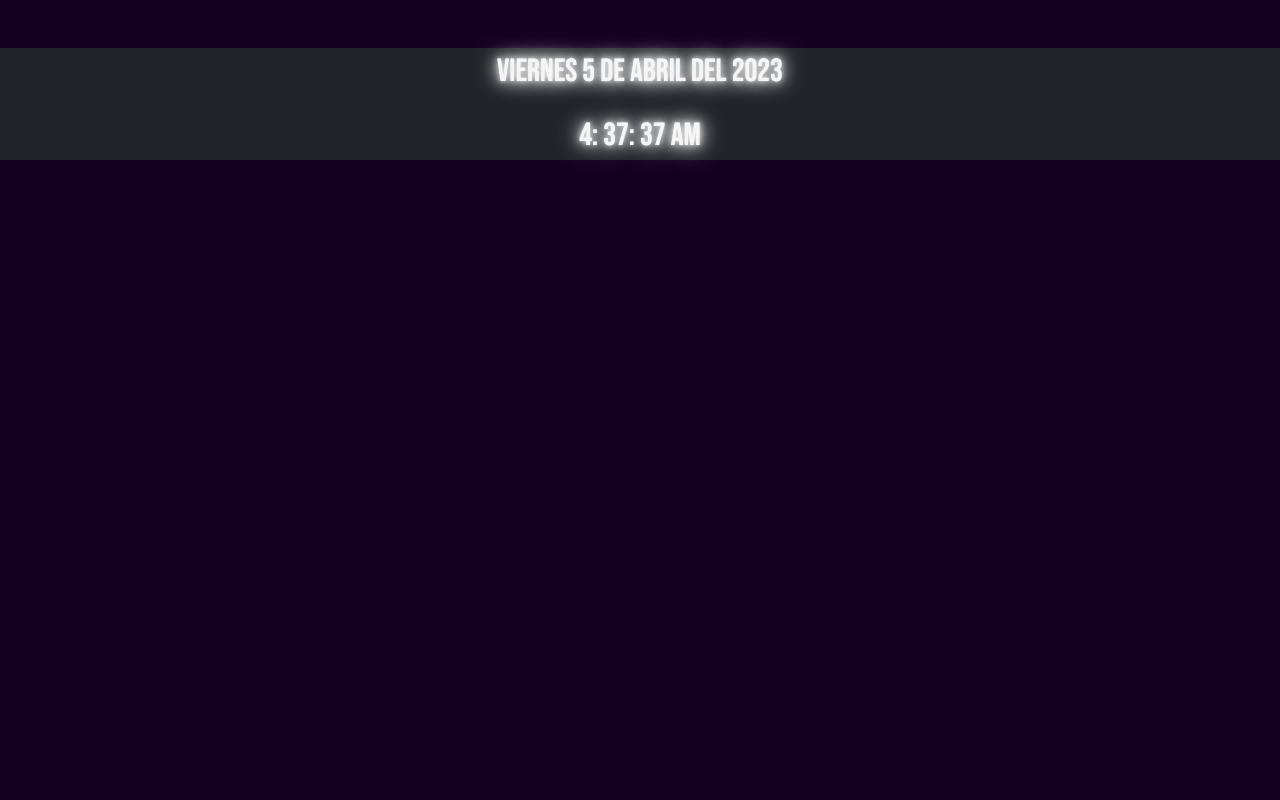
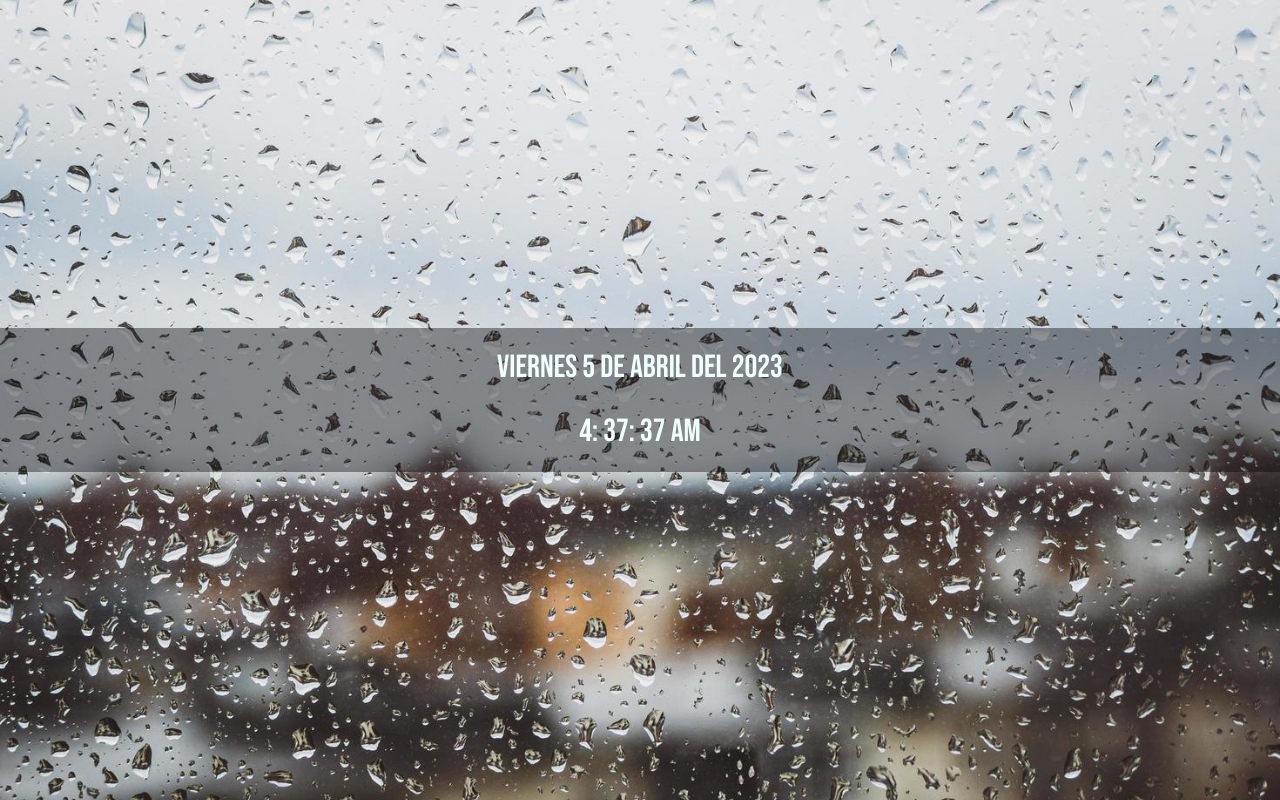
Before and after one commit to teoMunoz99/TP5-JS-EJE4-TadeoMunoz-c39i-, a plain HTML site: page index.html in a window 1280 px wide. Drawn offline with nearby package versions, Linux system fonts and the light colour scheme.

Commit message:
agregue una imagen de fondo, un div negro transparente y cambie el tamanio de la fuente

```diff
--- a/css/style.css
+++ b/css/style.css
@@ -2,17 +2,18 @@
 
 body{
     font-family: 'Bebas Neue', cursive;
-    background: rgb(21, 0, 34);
+    font-size: 2rem;
+    color: azure;
 }
 
-p{
-    font-size: 2rem;
-    color: whitesmoke;
+#imgBg{
+    background-image: url(../img/vidrio.jpg);
+    background-repeat: no-repeat;
+    background-position: center center;
+    background-attachment: fixed;
+    background-size: cover;
 }
 
-.luzNeon{
-    text-shadow: 0 0 1px whitesmoke,
-    0 0 6px whitesmoke,
-    0 0 16px whitesmoke,
-    0 0 26px whitesmoke;
+.box{
+    background: rgb( 5, 7, 12, 0.40);
 }
--- a/index.html
+++ b/index.html
@@ -13,15 +13,17 @@
     <link rel="stylesheet" href="./css/style.css" />
     <title>Reloj</title>
   </head>
-  <body>
-    <main>
-      <section class="bg-dark text-center my-5">
-        <article class="luzNeon">
+  <body  class="m-0 row align-items-center justify-content-center vh-100 text-center" id="imgBg">
+    <header></header>
+    <main class="box pt-3 m-0">
+      <section>
+        <article>
           <p id="fecha"></p>
           <p id="hora"></p>
         </article>
       </section>
     </main>
+    <footer></footer>
     <script
       src="https://cdn.jsdelivr.net/npm/bootstrap@5.3.0-alpha3/dist/js/bootstrap.bundle.min.js"
       integrity="sha384-ENjdO4Dr2bkBIFxQpeoTz1HIcje39Wm4jDKdf19U8gI4ddQ3GYNS7NTKfAdVQSZe"
```
Also changed, not shown: img/vidrio.jpg (added).
